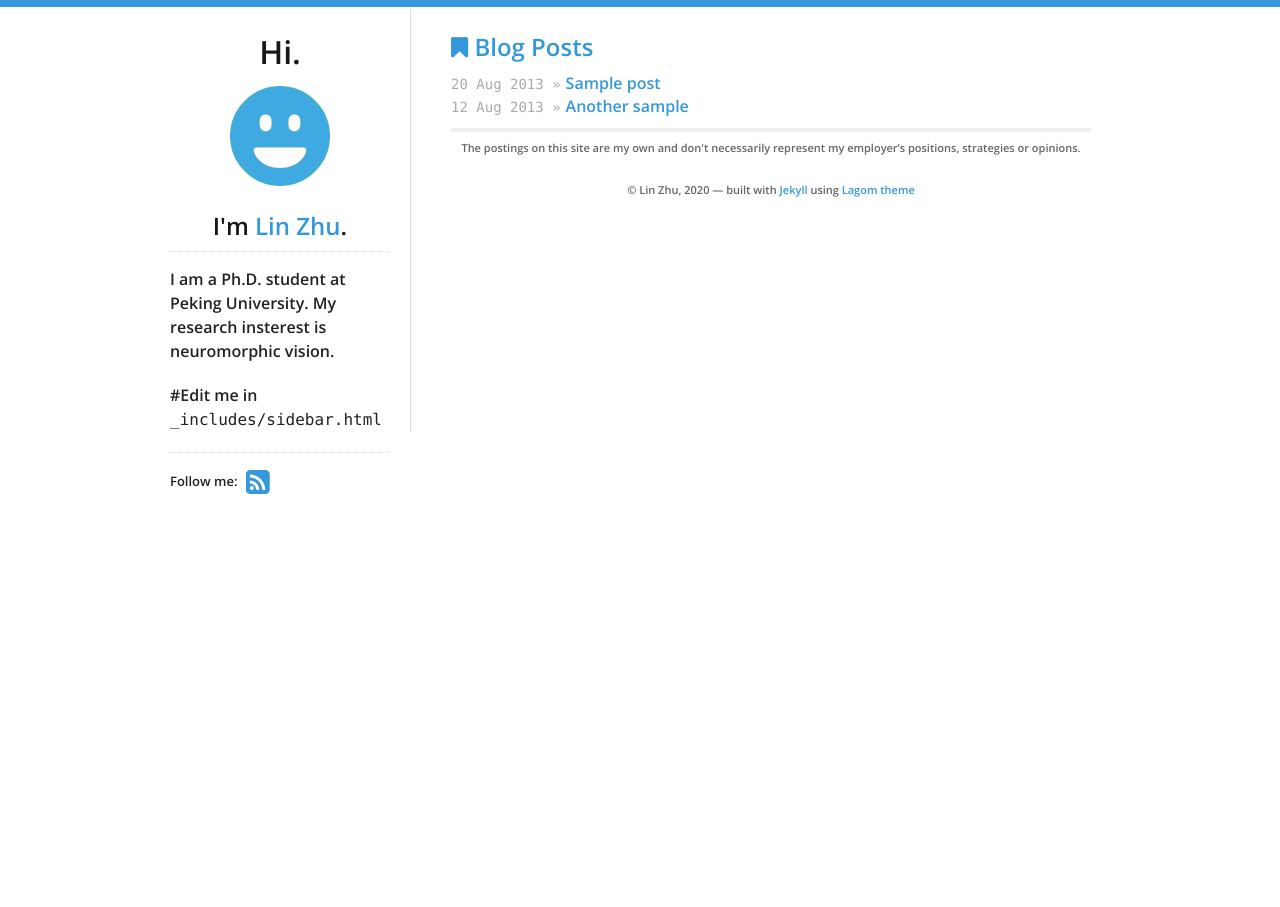
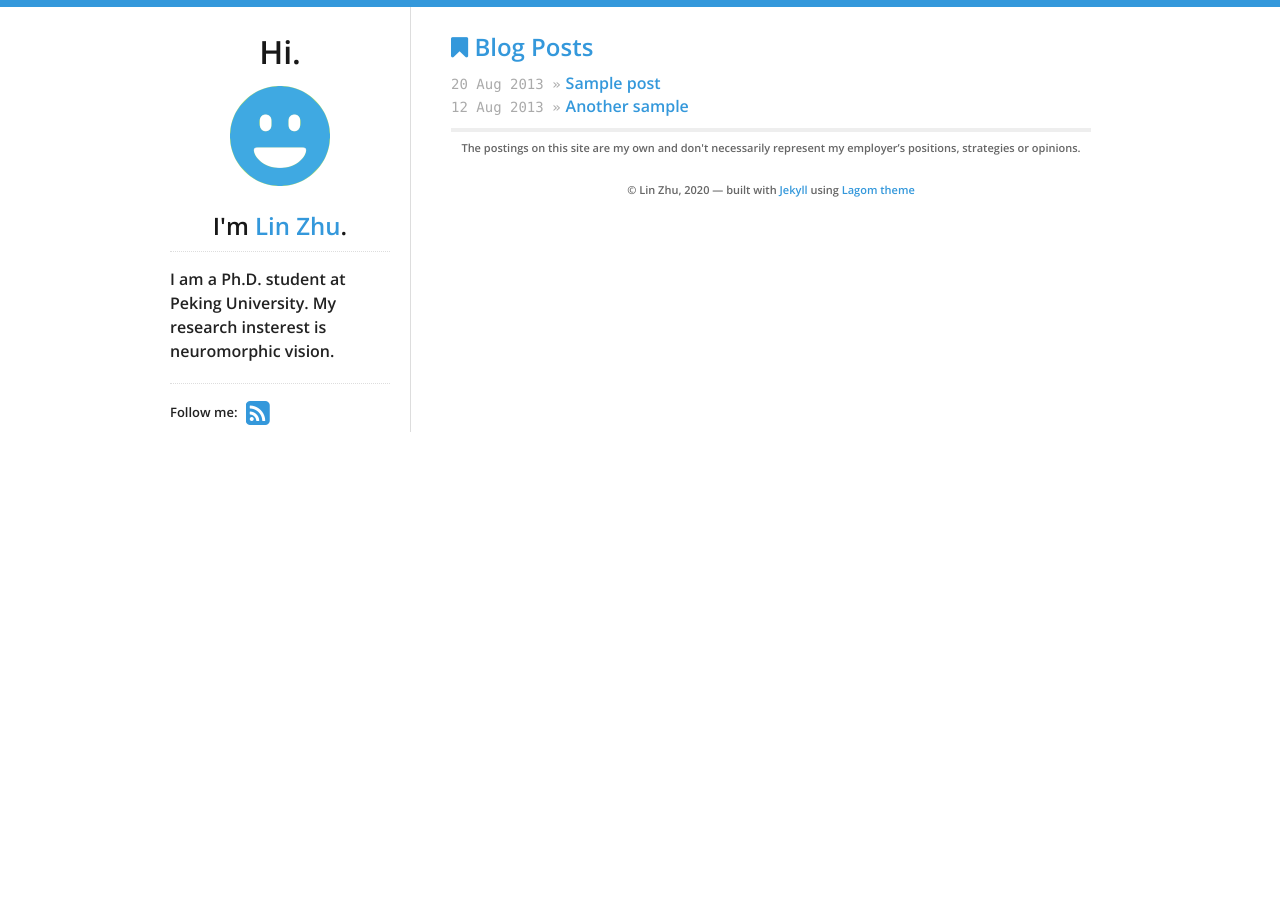
Before and after one commit to Crazyspike/crazyspike.github.io, a Jekyll site: the page built from index.html, in a window 1280 px wide. Built offline with Jekyll 4.4.1, drawn with Linux system fonts in a browser that asks for light colours.

Commit message:
Update sidebar.html

```diff
--- a/_includes/sidebar.html
+++ b/_includes/sidebar.html
@@ -11,7 +11,6 @@
   <div id="bio">
     <p>I am a Ph.D. student at Peking University. My research insterest is neuromorphic vision. </p>
     <p>
-      #Edit me in <code>_includes/sidebar.html</code>
     </p>
   </div>
   <div id="social">
```
